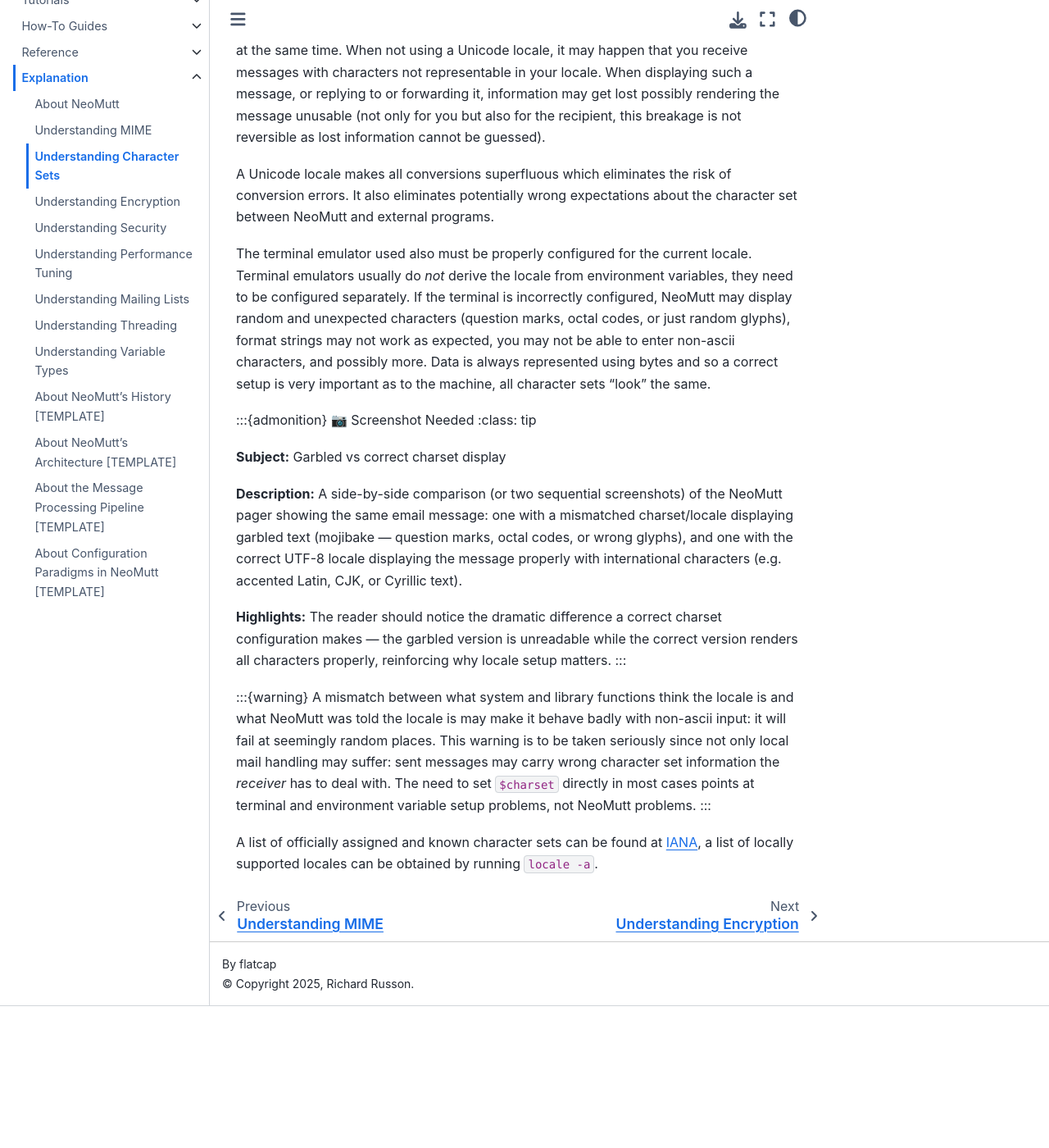
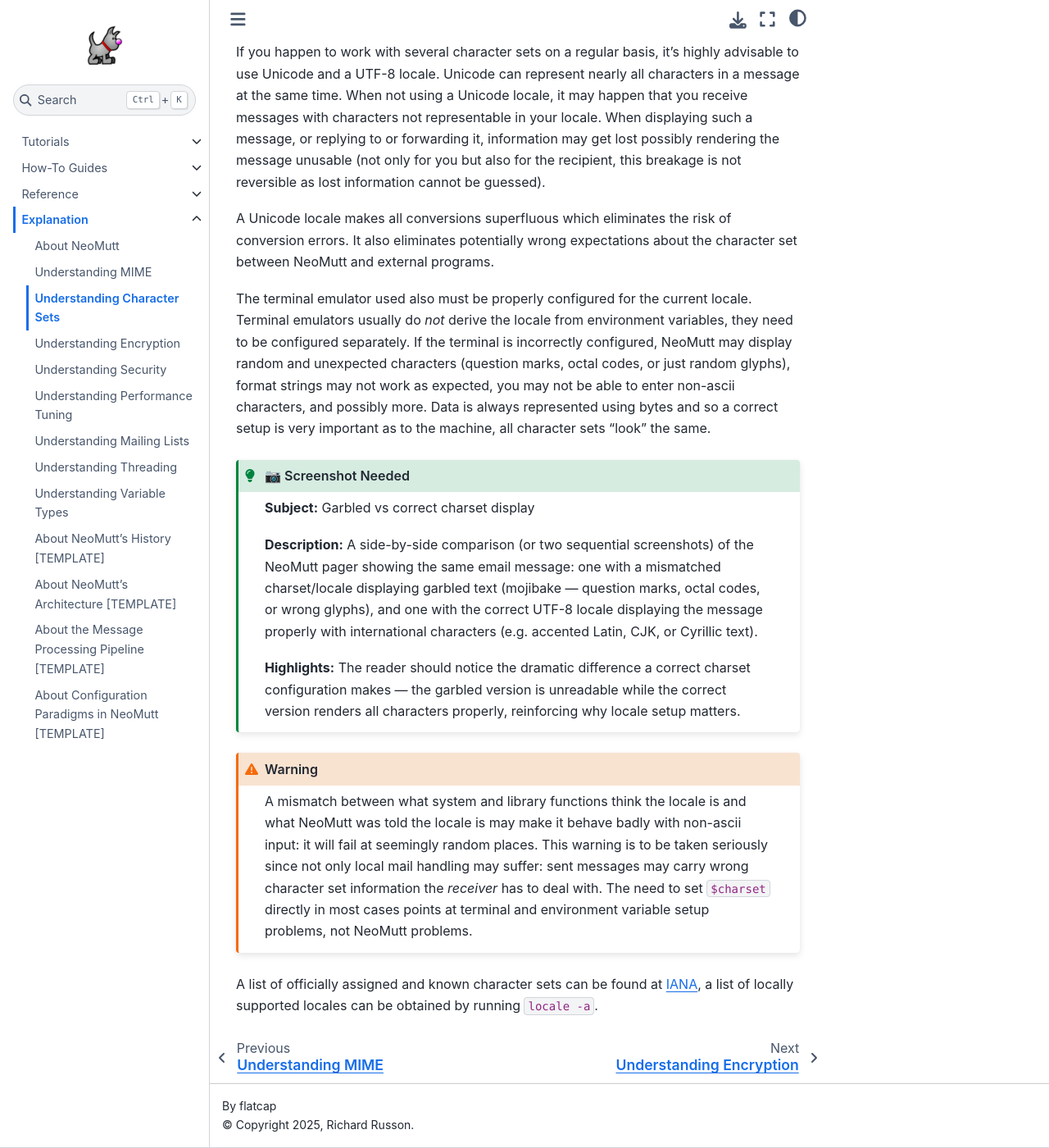
Before and after one commit to neomutt/docs, a Sphinx documentation site: the page built from docs/explanation/charsets.md, in a window 1280 px wide and 1400 px high, scrolled down 759 px. Shown: the whole window at 82% size. Built offline with Sphinx 7.4.7 and the Sphinx Book theme 1.1.4, drawn with Linux system fonts in a browser that asks for light colours; before the commit the page ends 1986 px from its top, so only the background shows below that; some of the changed text lies outside the part shown.

Commit message:
Enable myst-parser colon_fence extension
Colon-fence directives (:::) were rendering as literal text.
Adding colon_fence to myst_enable_extensions fixes this.

Co-authored-by: Copilot <223556219+Copilot@users.noreply.github.com>

```diff
--- a/docs/conf.py
+++ b/docs/conf.py
@@ -14,6 +14,10 @@ version = '0.1.0'
 extensions = [
     'myst_parser',
     'sphinx_design',
+]
+
+myst_enable_extensions = [
+    'colon_fence',
 ]
 
 templates_path = ['_templates']
```
